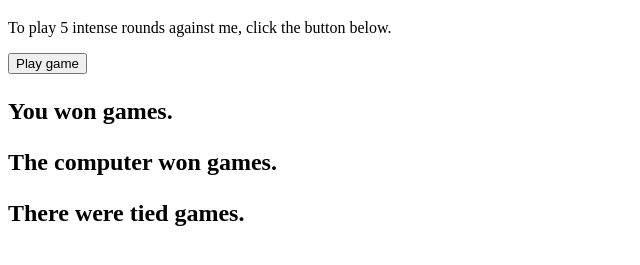
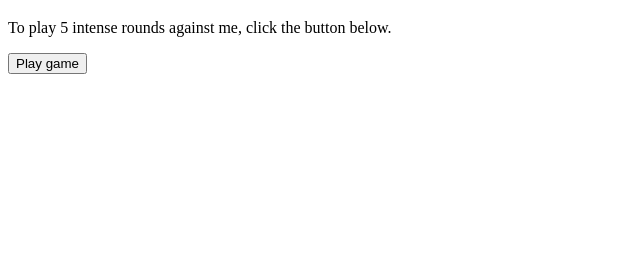
Before and after one commit to naekobest/rock-paper-scissors, a plain HTML site: page index.html in a window 1280 px wide. Shown: the part 61-326 px from the top of the page, without its empty margins (0-640 px from the left). Drawn offline with Linux system fonts and the light colour scheme.

Commit message:
fixed html bugs. class=id

```diff
--- a/index.html
+++ b/index.html
@@ -4,6 +4,12 @@
     <meta charset="UTF-8">
     <meta name="viewport" content="width=device-width, initial-scale=1.0">
     <title>Rock-Paper-Scissors</title>
+
+    <style>
+        #hidden {
+            display: none;
+        }
+    </style>
 </head>
 <body>
     <h1>Welome to the Rock-Paper-Scissors game!</h1>
@@ -13,9 +19,9 @@
 
     <div id="hidden">
         <h2>
-            <p>You won <span class="player-wins-count"></span> games.</p>
-            <p>The computer won <span class="computer-wins-count"></span> games.</p>
-            <p>There were <span class="ties-count"></span> tied games.</p>
+            <p>You won <span id="player-wins-count"></span> games.</p>
+            <p>The computer won <span id="comp-wins-count"></span> games.</p>
+            <p>There were <span id="ties-count"></span> tied games.</p>
         </h2>
     </div>
 
```
